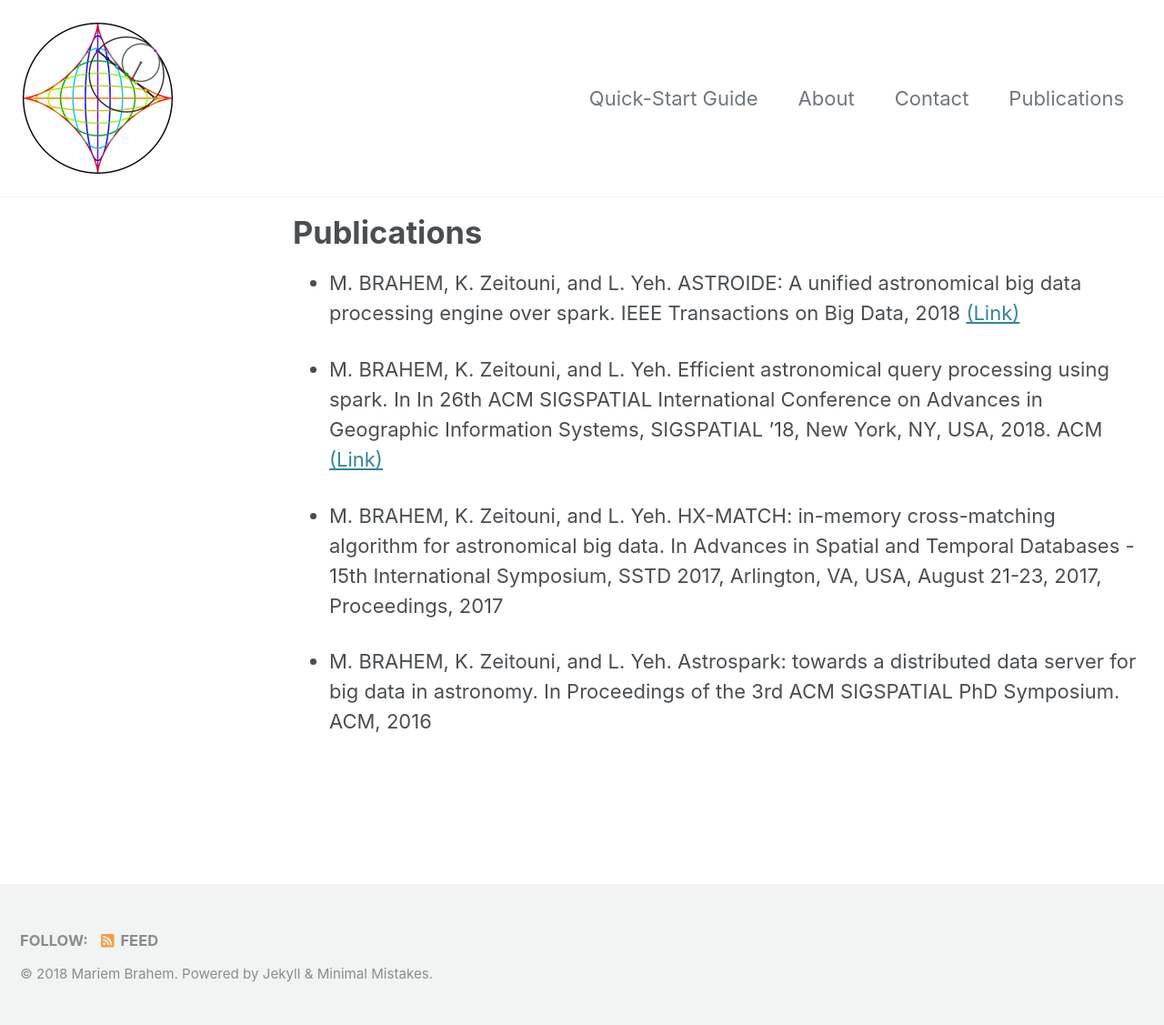
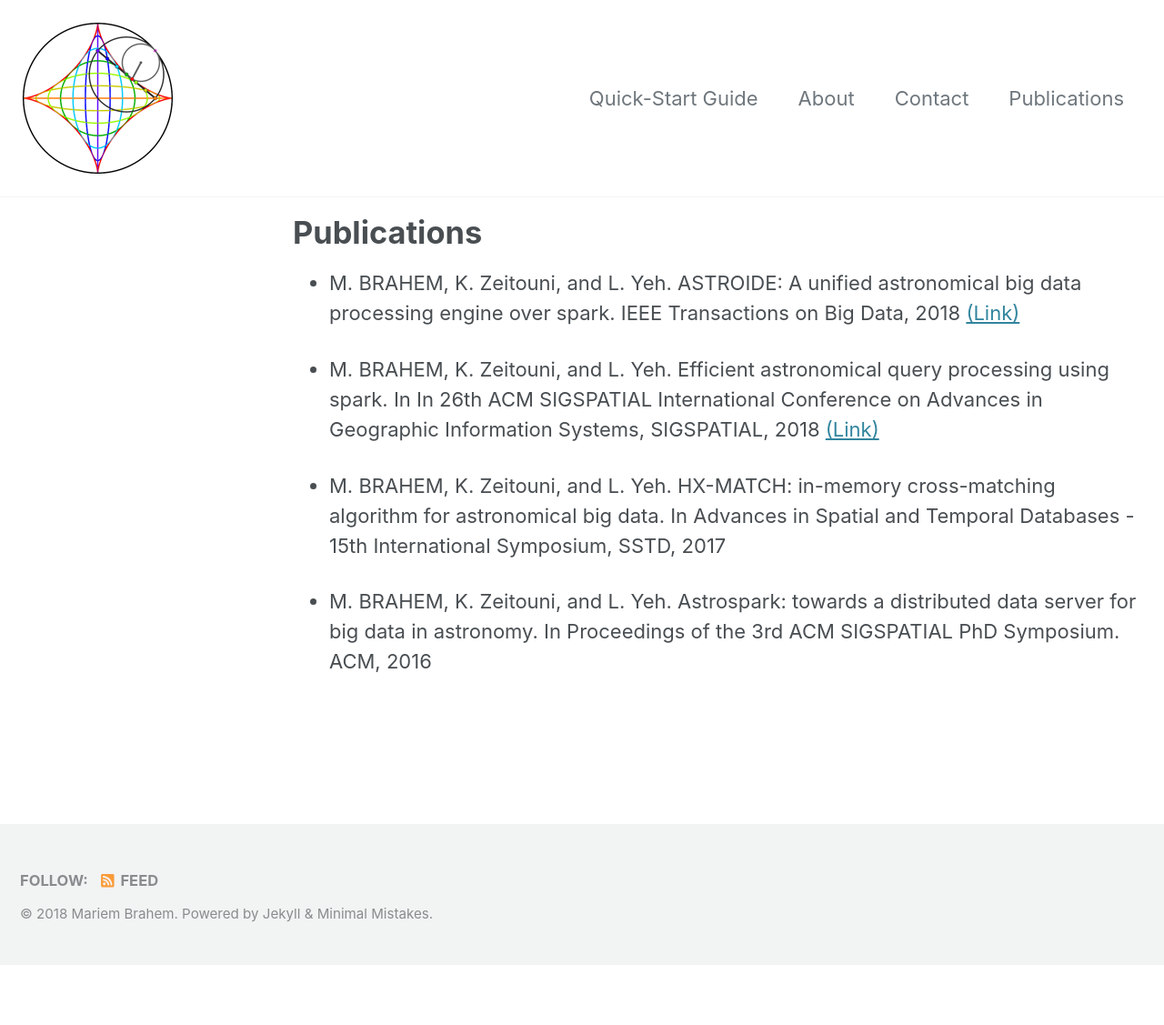
Before and after one commit to CnesUvsq/astroidePage, a Jekyll site: the page built from _pages/publications.md, in a window 1280 px wide. Shown: the whole page at 91% size. Built offline with Jekyll 4.4.1, drawn with Linux system fonts in a browser that asks for light colours; cached includes are drawn as plain includes; nearby versions of some CDN libraries; after the commit the page ends 1061 px from its top, so only the background shows below that.

Commit message:
update publications

```diff
--- a/_pages/publications.md
+++ b/_pages/publications.md
@@ -9,11 +9,11 @@ engine over spark. IEEE Transactions on Big Data, 2018 [(Link)](http://perso.pri
 
 * M. BRAHEM, K. Zeitouni, and L. Yeh. Efficient astronomical query processing using spark. In
 In 26th ACM SIGSPATIAL International Conference on Advances in Geographic Information
-Systems, SIGSPATIAL ’18, New York, NY, USA, 2018. ACM [(Link)](http://perso.prism.uvsq.fr/users/zeitouni/papers/SIGSPATIAL2018_Preprint.pdf)
+Systems, SIGSPATIAL, 2018 [(Link)](http://perso.prism.uvsq.fr/users/zeitouni/papers/SIGSPATIAL2018_Preprint.pdf)
 
 * M. BRAHEM, K. Zeitouni, and L. Yeh. HX-MATCH: in-memory cross-matching algorithm
 for astronomical big data. In Advances in Spatial and Temporal Databases - 15th International
-Symposium, SSTD 2017, Arlington, VA, USA, August 21-23, 2017, Proceedings, 2017
+Symposium, SSTD, 2017
 
 * M. BRAHEM, K. Zeitouni, and L. Yeh. Astrospark: towards a distributed data server for big
 data in astronomy. In Proceedings of the 3rd ACM SIGSPATIAL PhD Symposium. ACM, 2016
--- a/index.html
+++ b/index.html
@@ -15,7 +15,7 @@ feature_row:
   - image_path: /assets/images/sql.png
     #alt: "ADQL and DataFrame"
     title: "ADQL and DataFrame"
-    excerpt: "ASTROIDE supports the data access using the most common astronomical query language ADQL and DataFrame."
+    excerpt: "ASTROIDE supports the data access using DataFrame and the most common astronomical query language (ADQL) ."
     url: "/about/"
     btn_class: "btn--primary"
     #btn_label: "Learn more"
```
